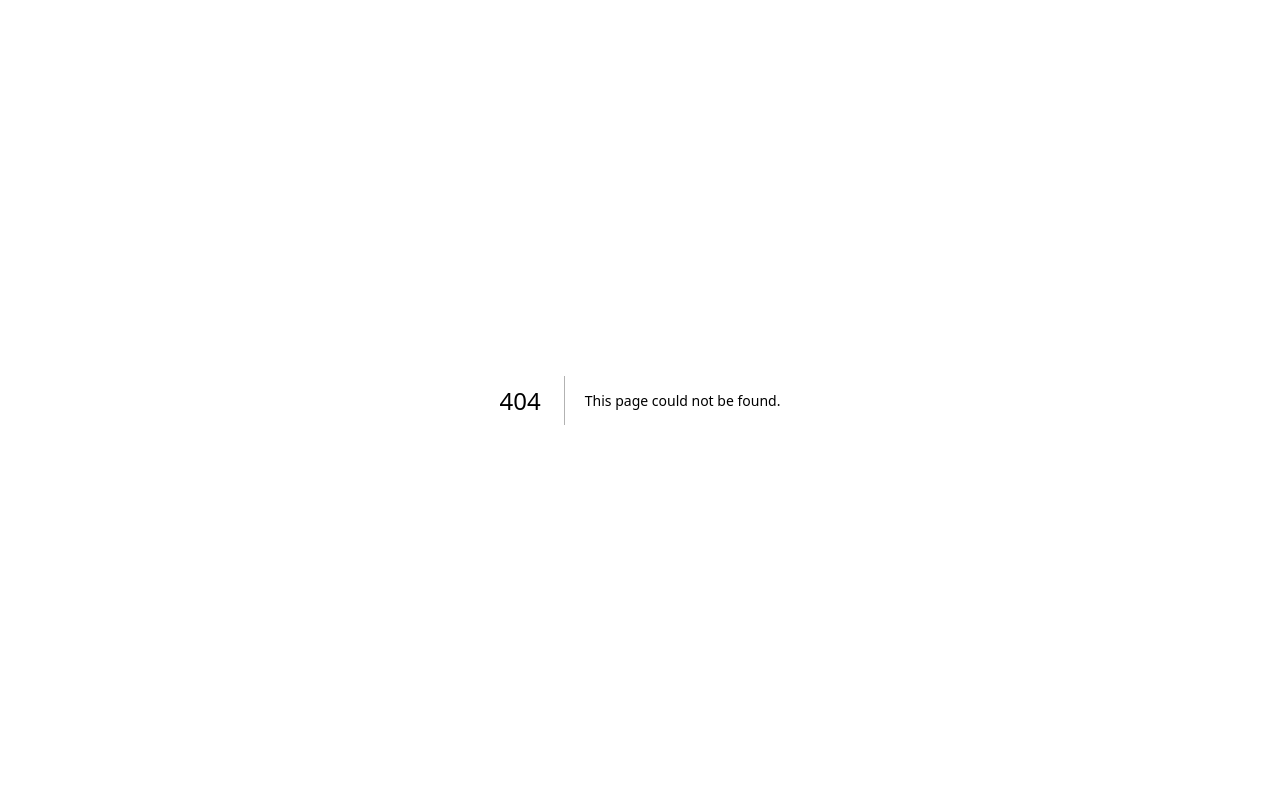
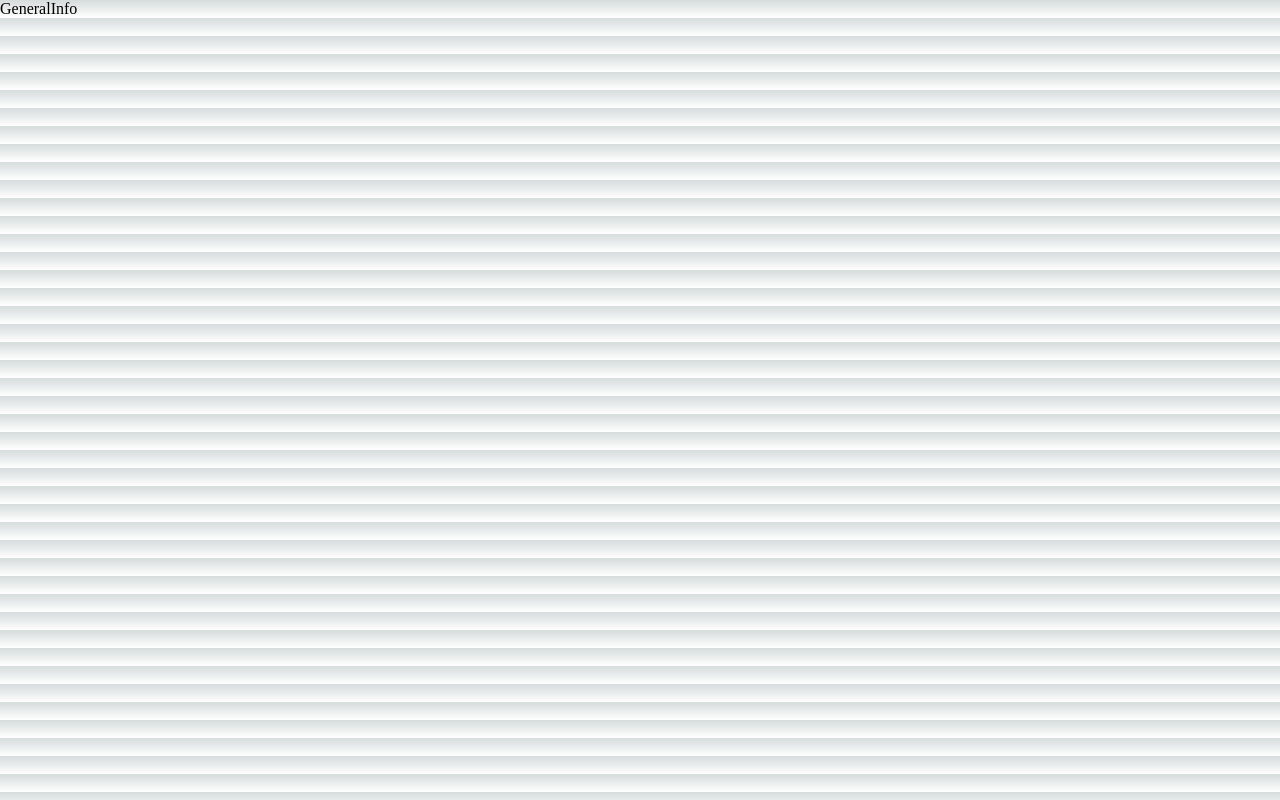
Before and after one commit to dmitri-desh/inctagram-hummingbirds, a Next.js app in the folder front-next-app/: page /GeneralInfo in a window 1280 px wide. Before the commit this address had no page. Built offline with nearby package versions, Linux system fonts and the light colour scheme.

Commit message:
IN-5 feat: добавил заглушку GeneralInfo

```diff
--- /dev/null
+++ b/front-next-app/src/pages/GeneralInfo/index.tsx
@@ -0,0 +1,9 @@
+export default function GeneralInfo() {
+  return (
+    <>
+      <main>
+          GeneralInfo
+      </main>
+    </>
+  )
+}
```
